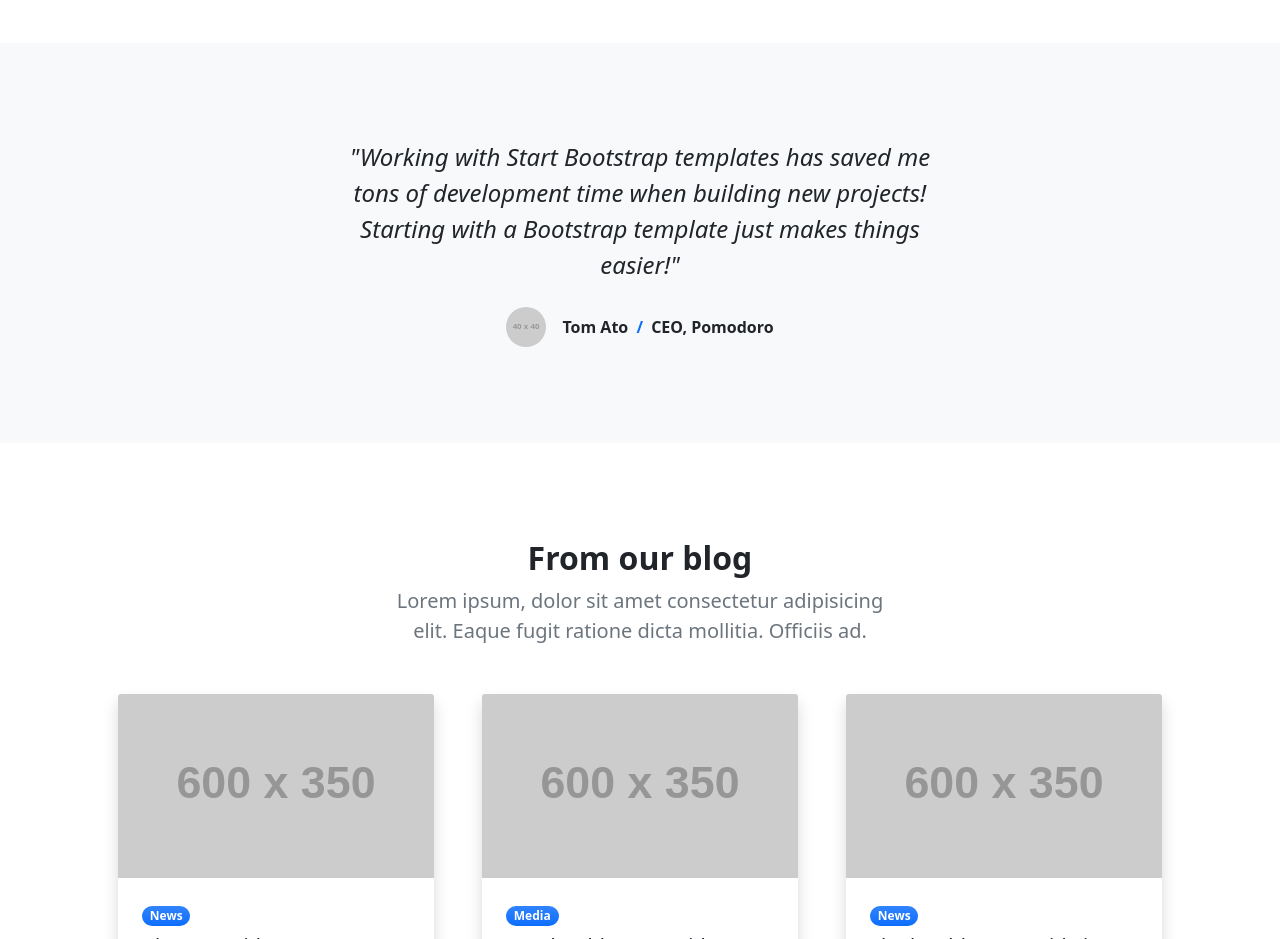
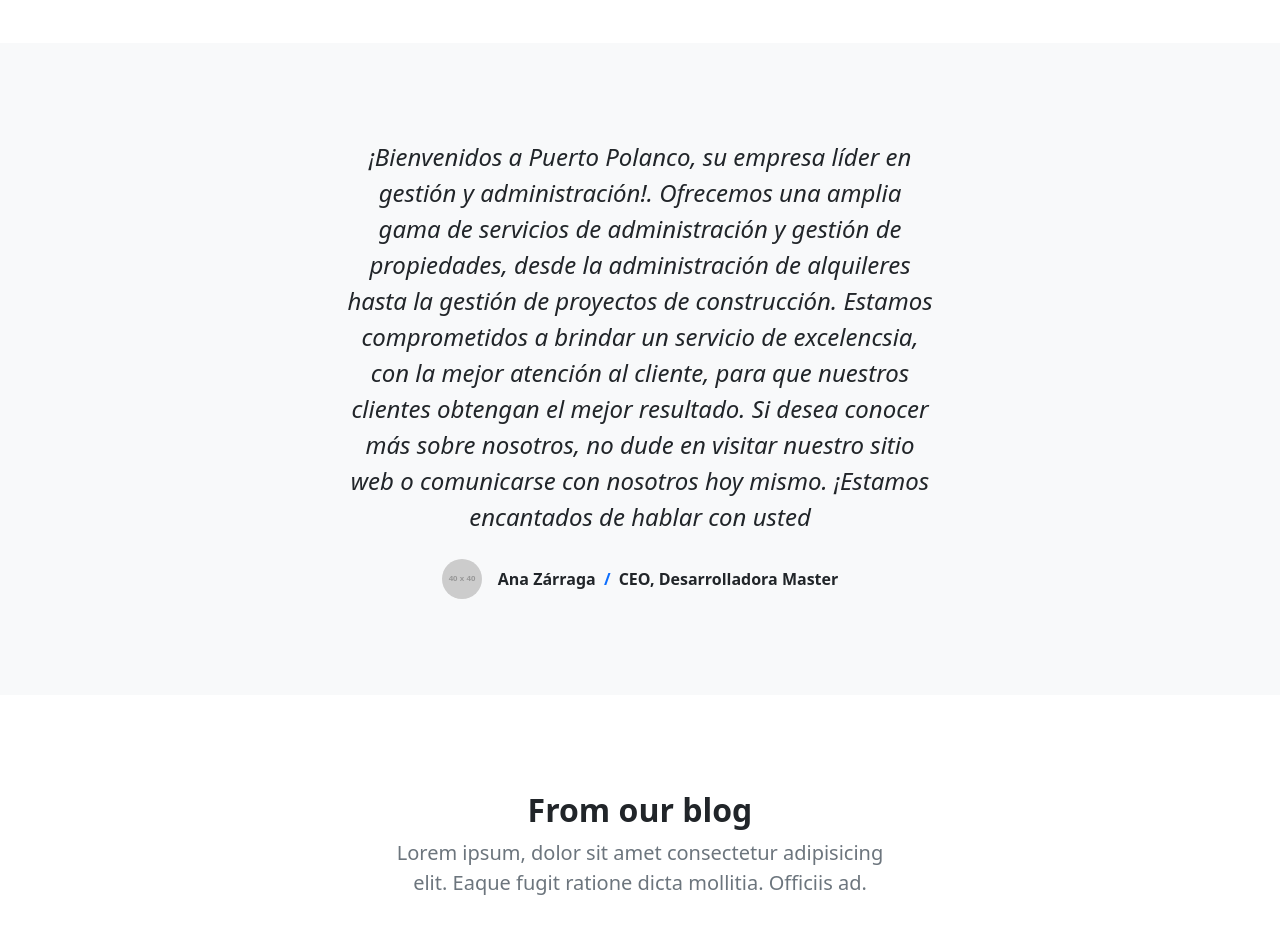
Before and after one commit to superlaloq/slq, a website: page laloq/public/index.html in a window 1280 px wide. Shown: the part 1120-2059 px from the top of the page. Drawn offline with nearby package versions, Linux system fonts and the light colour scheme; placeholder pictures from the web are drawn by us.

Commit message:
puerto polanco

```diff
--- a/laloq/public/index.html
+++ b/laloq/public/index.html
@@ -123,16 +123,21 @@
                 <div class="row gx-5 justify-content-center">
                     <div class="col-lg-10 col-xl-7">
                         <div class="text-center">
-                            <div class="fs-4 mb-4 fst-italic">"Working with Start Bootstrap templates has saved me tons
-                                of development time when building new projects! Starting with a Bootstrap template just
-                                makes things easier!"</div>
+                            <div class="fs-4 mb-4 fst-italic">¡Bienvenidos a Puerto Polanco, su empresa líder en gestión
+                                y administración!. Ofrecemos una amplia
+                                gama de servicios de administración y gestión de propiedades, desde la administración de
+                                alquileres hasta la gestión de proyectos de construcción. Estamos comprometidos a
+                                brindar un servicio de excelencsia, con la mejor atención al cliente, para que nuestros
+                                clientes obtengan el mejor resultado. Si desea conocer más sobre nosotros, no dude en
+                                visitar nuestro sitio web o comunicarse con nosotros hoy mismo. ¡Estamos encantados de
+                                hablar con usted</div>
                             <div class="d-flex align-items-center justify-content-center">
                                 <img class="rounded-circle me-3" src="https://dummyimage.com/40x40/ced4da/6c757d"
                                     alt="..." />
                                 <div class="fw-bold">
-                                    Tom Ato
+                                    Ana Zárraga
                                     <span class="fw-bold text-primary mx-1">/</span>
-                                    CEO, Pomodoro
+                                    CEO, Desarrolladora Master
                                 </div>
                             </div>
                         </div>
```
